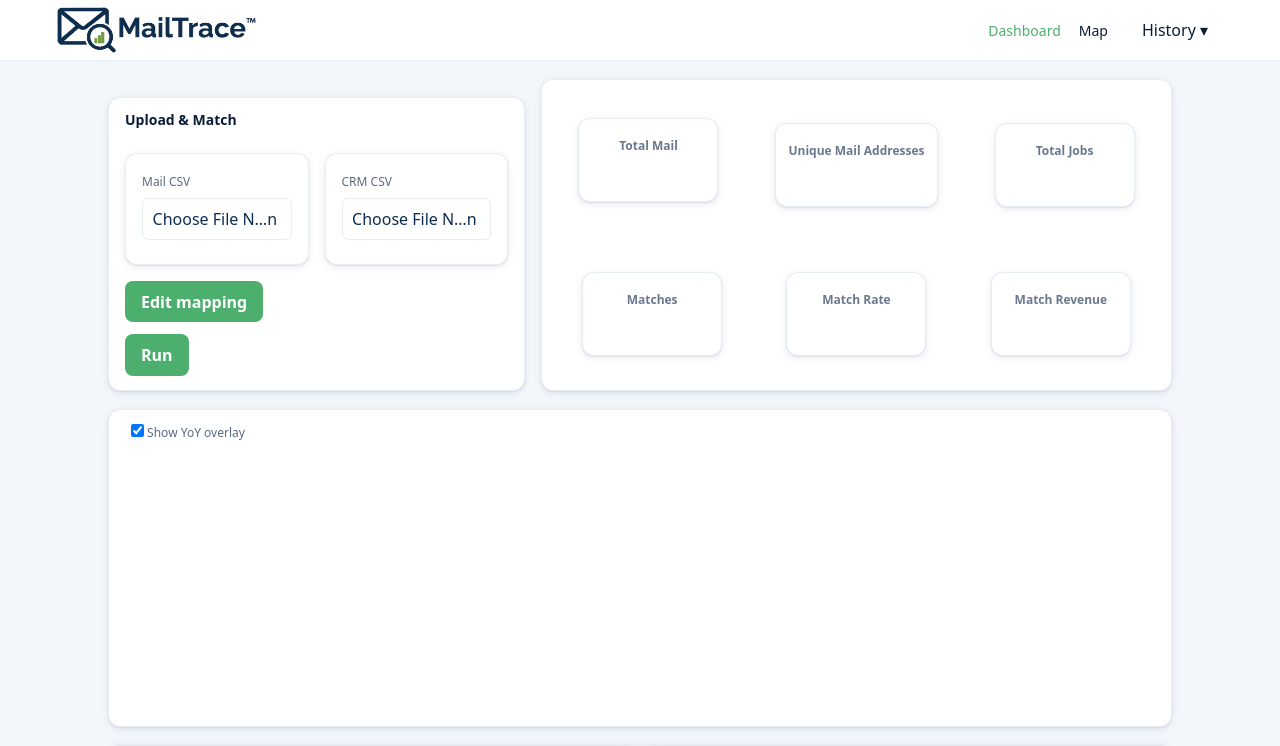
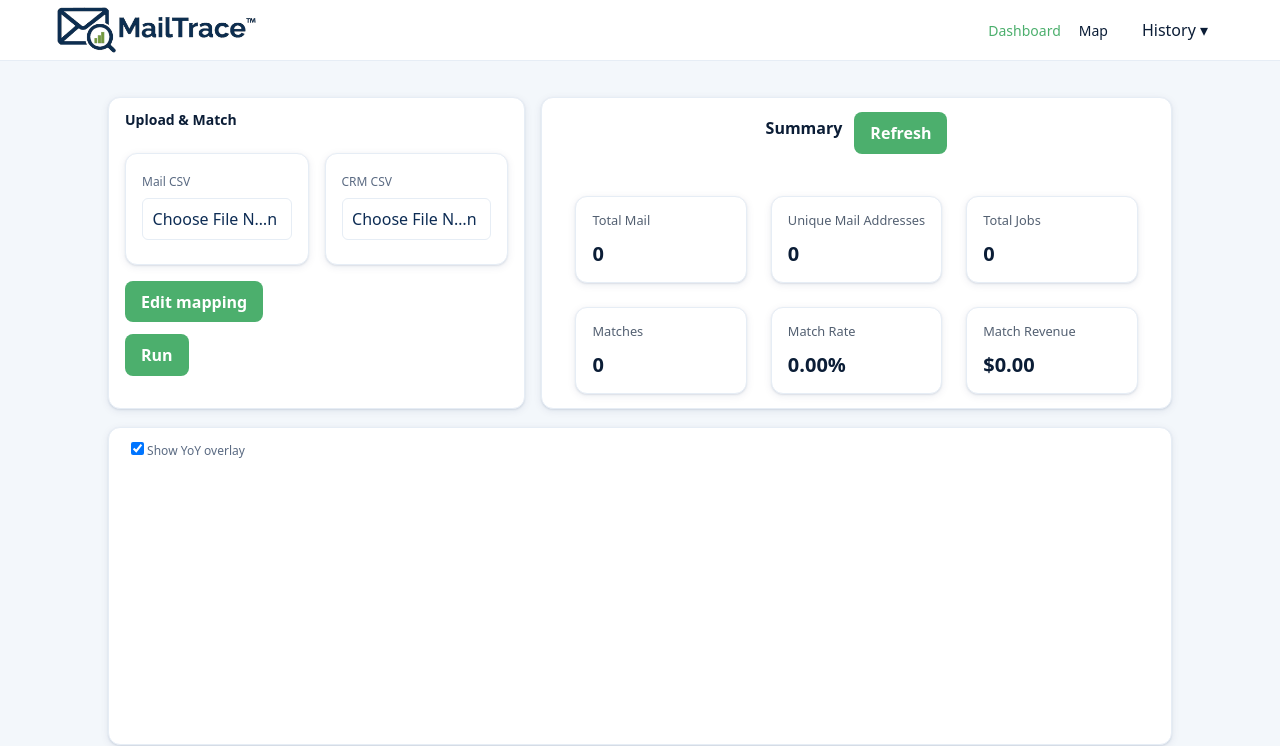
Before and after one commit to mailtrace-llc/client, a Vue app: page / in a window 1280 px wide. Shown: the top 746 px of the page. Built offline with nearby package versions, Linux system fonts and the light colour scheme; no server answers.

Commit message:
feat(kpi): add Vue KPI card wired to backend; fix uploads; keep legacy look; event-driven run flow; compute KPIs on read

```diff
--- /dev/null
+++ b/src/api/result.ts
@@ -0,0 +1,29 @@
+import { http } from "./http";
+
+export async function createRun(): Promise<string> {
+  const { data } = await http.post("/runs");
+  return data.run_id as string;
+}
+
+export type KPIs = {
+  total_mail?: number;
+  unique_mail_addresses?: number;
+  total_jobs?: number;
+  matches?: number;
+  match_rate?: number;       // 0..100 or 0..1 depending on backend — your DAO returns float %
+  match_revenue?: number;    // dollars
+  revenue_per_mailer?: number;
+  avg_ticket_per_match?: number;
+  median_days_to_convert?: number;
+};
+
+export type RunResult = {
+  run_id: string;
+  kpis: KPIs;
+  // graph/top_cities/top_zips also returned but unused in this demo
+};
+
+export async function getRunResult(runId: string): Promise<RunResult> {
+  const { data } = await http.get(`/runs/${runId}/result`);
+  return data as RunResult;
+}
--- a/src/components/KpiSummaryCard.vue
+++ b/src/components/KpiSummaryCard.vue
@@ -1,28 +1,115 @@
 <template>
-  <section class="section p-4">
-    <div class="card p-4">
-      <div class="kpi-grid">
-        <div class="kpi"><div class="l">Total Mail</div>            <div class="v">{{ fmt(kpis.total_mail) }}</div></div>
-        <div class="kpi"><div class="l">Unique Mail Addresses</div> <div class="v">{{ fmt(kpis.unique_addresses) }}</div></div>
-        <div class="kpi"><div class="l">Total Jobs</div>            <div class="v">{{ fmt(kpis.total_jobs) }}</div></div>
-        <div class="kpi"><div class="l">Matches</div>               <div class="v">{{ fmt(kpis.matches) }}</div></div>
-        <div class="kpi"><div class="l">Match Rate</div>            <div class="v">{{ fmt(kpis.match_rate) }}</div></div>
-        <div class="kpi"><div class="l">Match Revenue</div>         <div class="v">{{ fmt(kpis.match_revenue) }}</div></div>
+  <section class="section p-4 space-y-4" role="region" aria-label="KPI Summary">
+    <header class="flex items-center justify-between gap-3">
+      <h2 class="font-semibold text-base leading-tight flex-1 text-left">Summary</h2>
+      <div class="flex items-center gap-2 shrink-0">
+        <button class="btn" @click="reload" :disabled="loading">Refresh</button>
+      </div>
+    </header>
+
+    <div v-if="error" class="text-amber-600 text-sm">
+      <p class="mb-1">
+        <strong>Heads up:</strong> {{ niceError }}
+      </p>
+      <button class="btn" @click="reload" :disabled="loading">Try again</button>
+    </div>
+
+    <div v-else-if="loading" class="text-sm opacity-80">
+      Loading KPIs…
+    </div>
+
+    <!-- 1 / 2 / 3 columns, bigger gaps -->
+    <div v-else class="grid grid-cols-1 sm:grid-cols-2 lg:grid-cols-3 gap-4 md:gap-6">
+      <div class="cardlike p-4 md:p-5 h-full">
+        <div class="small text-muted">Total Mail</div>
+        <div class="text-xl font-semibold" data-kpi="mail">{{ n(k.total_mail) }}</div>
+      </div>
+      <div class="cardlike p-4 md:p-5 h-full">
+        <div class="small text-muted">Unique Mail Addresses</div>
+        <div class="text-xl font-semibold" data-kpi="uniqmail">{{ n(k.unique_mail_addresses) }}</div>
+      </div>
+      <div class="cardlike p-4 md:p-5 h-full">
+        <div class="small text-muted">Total Jobs</div>
+        <div class="text-xl font-semibold" data-kpi="crm">{{ n(k.total_jobs) }}</div>
+      </div>
+      <div class="cardlike p-4 md:p-5 h-full">
+        <div class="small text-muted">Matches</div>
+        <div class="text-xl font-semibold" data-kpi="matches">{{ n(k.matches) }}</div>
+      </div>
+      <div class="cardlike p-4 md:p-5 h-full">
+        <div class="small text-muted">Match Rate</div>
+        <div class="text-xl font-semibold" data-kpi="match_rate">{{ pct(k.match_rate) }}</div>
+      </div>
+      <div class="cardlike p-4 md:p-5 h-full">
+        <div class="small text-muted">Match Revenue</div>
+        <div class="text-xl font-semibold" data-kpi="match_revenue">{{ money(k.match_revenue) }}</div>
       </div>
     </div>
   </section>
 </template>
 
-<script setup>
-import { storeToRefs } from "pinia";
-import { useMatchRun } from "@/stores/matchRun";
-const { kpis } = storeToRefs(useMatchRun());
+<script setup lang="ts">
+import { computed, onMounted, onBeforeUnmount } from "vue";
+import { useKpiStore } from "@/stores/useKpiStore";
 
-function fmt(v) {
-  if (v == null || v === "") return "—";
-  if (typeof v === "number" && v >= 1_000_000) return (v/1_000_000).toFixed(1) + "M";
-  if (typeof v === "number" && v >= 1_000)     return (v/1_000).toFixed(1) + "k";
-  if (typeof v === "number") return v.toLocaleString();
-  return String(v);
+const props = defineProps<{
+  runId?: string;
+}>();
+
+const kpis = useKpiStore();
+
+const k = computed(() => kpis.kpis ?? {});
+const loading = computed(() => kpis.loading);
+const error = computed(() => kpis.error);
+
+const niceError = computed(() => {
+  if (!error.value) return "";
+  if (error.value === "not_ready") return "This run isn’t finished yet — kick off matching or refresh after it completes.";
+  return error.value;
+});
+
+function n(v?: number) { return (Number(v || 0)).toLocaleString(); }
+function pct(v?: number) {
+  if (v == null) return "0.00%";
+  // DAO returns float; if backend is already percentage (e.g., 42.1) keep it;
+  // if it’s a 0..1 ratio, multiply. We auto-detect.
+  const raw = Number(v);
+  const asPct = raw <= 1 ? raw * 100 : raw;
+  return `${asPct.toFixed(2)}%`;
 }
+function money(v?: number) {
+  const num = Number(v || 0);
+  try { return num.toLocaleString(undefined, { style: "currency", currency: "USD", maximumFractionDigits: 2 }); }
+  catch { return `$${num.toFixed(2)}`; }
+}
+
+async function reload() {
+  // Prefer the prop if present; otherwise use the last run id the store fetched.
+  const id = props.runId || kpis.runId;
+  if (id) await kpis.fetch(id);
+}
+
+// 1) Autofetch once on mount if a runId was provided.
+// 2) Then rely on the global 'mt:run-completed' event to fetch after future runs finish.
+function onRunCompleted(e: any) {
+  const id = e?.detail?.run_id as string | undefined;
+  if (id) kpis.fetch(id);
+}
+
+onMounted(() => {
+  if (props.runId) kpis.fetch(props.runId);
+  window.addEventListener('mt:run-completed', onRunCompleted as EventListener);
+});
+
+onBeforeUnmount(() => {
+  window.removeEventListener('mt:run-completed', onRunCompleted as EventListener);
+});
 </script>
+
+<style scoped>
+
+.small { font-size: .8rem; }
+.text-muted { opacity: .7; }
+.cardlike { background: var(--surface-color); border: 1px solid var(--line-color); border-radius: 12px; box-shadow: var(--elev-1); }
+.section { background: var(--surface-color); border: 1px solid var(--line-color); border-radius: 12px; box-shadow: var(--elev-1); }
+</style>
--- a/src/pages/Dashboard.vue
+++ b/src/pages/Dashboard.vue
@@ -1,11 +1,11 @@
-<!-- client/src/pages/Dashboard.vue -->
 <script setup lang="ts">
 import { ref, onMounted, onBeforeUnmount } from 'vue'
 import { useRoute, useRouter } from 'vue-router'
 import ModalUploadGuard from '@/components/ModalUploadGuard.vue'
 import ModalMappingRequired from '@/components/ModalMappingRequired.vue'
+import UploadCard from '@/components/UploadCard.vue'
+import KpiSummaryCard from '@/components/KpiSummaryCard.vue'
 import { useUploadGuard } from '@/composables/useUploadGuard'
-import UploadCard from '@/components/UploadCard.vue'
 import { useLoader } from '@/stores/loader'
 
 declare global {
@@ -26,6 +26,9 @@ useUploadGuard(() => (showUploadGuard.value = true))
 // Mapping modal state
 const showMapping = ref(false)
 const missing = ref<Record<string, string[]>>({})
+
+// expose run id for KPI component
+const runId = ref<string>('')
 
 // ---- UI handlers ------------------------------------------------------------
 
@@ -58,9 +61,19 @@ onMounted(async () => {
 
   const onRunCompleted = (e: any) => {
     console.info('EVT mt:run-completed', e?.detail)
-    // Manual-only policy: don’t auto-hide, just mark done
+    // Update loader
     loader.setProgress(100)
     loader.setMessage('Run complete')
+    // Push the finished run id so KPI card can fetch /result
+    const id = e?.detail?.run_id as string | undefined
+    if (id) {
+      runId.value = id
+      // reflect in global ctx for legacy consumers
+      window.MT_CONTEXT = { ...(window.MT_CONTEXT || {}), run_id: id }
+      // make the URL shareable/bookmarkable
+      const q = { ...route.query, run_id: id }
+      router.replace({ path: route.path, query: q })
+    }
   }
 
   const onOpenMapper = (e: any) => {
@@ -80,12 +93,11 @@ onMounted(async () => {
   ;(window as any).__onRunCompleted = onRunCompleted
   ;(window as any).__onOpenMapper = onOpenMapper
 
-  // Initialize run id in URL + MT_CONTEXT
-  const runId = (route.query.run_id as string) || ''
-  if (runId && route.query.run_id !== runId) {
-    router.replace({ path: route.path, query: { ...route.query, run_id: runId } })
+  const qRunId = (route.query.run_id as string) || ''
+  if (qRunId) {
+    window.MT_CONTEXT = { ...(window.MT_CONTEXT || {}), run_id: qRunId }
+    runId.value = qRunId
   }
-  window.MT_CONTEXT = { ...(window.MT_CONTEXT || {}), run_id: runId }
 
   // DEBUG console hooks
   ;(window as any).MT_DEBUG = {
@@ -94,7 +106,7 @@ onMounted(async () => {
     lock: () => loader.lock(),
     unlock: () => loader.unlock(),
     openMapper: (miss = {}) =>
-      window.dispatchEvent(new CustomEvent('mt:open-mapper', { detail: { run_id: runId, missing: miss } })),
+      window.dispatchEvent(new CustomEvent('mt:open-mapper', { detail: { run_id: qRunId, missing: miss } })),
   }
 })
 
@@ -120,22 +132,16 @@ onBeforeUnmount(() => {
         @mapping-required="onMappingRequired"
       />
 
-      <!-- KPI bar -->
-      <div
+      <!-- KPI bar (Vue component, preserves legacy look/spacing via id/class/style) -->
+      <KpiSummaryCard
+        id="cmp-kpis"
         class="card row"
-        id="cmp-kpis"
         style="flex:3 1 520px; min-width:320px; align-items:center; justify-content:space-around"
-      >
-        <div class="kpi"><div class="v" data-kpi="mail"></div><div class="l">Total Mail</div></div>
-        <div class="kpi"><div class="v" data-kpi="uniqmail"></div><div class="l">Unique Mail Addresses</div></div>
-        <div class="kpi"><div class="v" data-kpi="crm"></div><div class="l">Total Jobs</div></div>
-        <div class="kpi"><div class="v" data-kpi="matches"></div><div class="l">Matches</div></div>
-        <div class="kpi"><div class="v" data-kpi="rate"></div><div class="l">Match Rate</div></div>
-        <div class="kpi"><div class="v" data-kpi="revenue"></div><div class="l">Match Revenue</div></div>
-      </div>
+        :run-id="runId"
+      />
     </div>
 
-    <!-- Chart -->
+    <!-- Chart (legacy for now) -->
     <div class="section card" id="cmp-graph">
       <div class="yoy yoy-btn">
         <label><input id="yoyToggle" type="checkbox" checked> Show YoY overlay</label>
@@ -143,7 +149,7 @@ onBeforeUnmount(() => {
       <canvas id="chart" width="1000" height="260"></canvas>
     </div>
 
-    <!-- Top lists -->
+    <!-- Top lists (legacy for now) -->
     <div class="row section" id="cmp-top">
       <div class="card" style="flex:1 1 360px">
         <div style="font-weight:600;margin-bottom:8px">Top Cities</div>
@@ -170,7 +176,7 @@ onBeforeUnmount(() => {
       </div>
     </div>
 
-    <!-- Summary table -->
+    <!-- Summary table (legacy for now) -->
     <div class="section card" id="cmp-summary">
       <div style="font-weight:600;margin-bottom:8px">Summary</div>
       <div class="table-wrap">
--- /dev/null
+++ b/src/stores/useKpiStore.ts
@@ -0,0 +1,55 @@
+import { defineStore } from "pinia";
+import { getRunResult, type KPIs } from "@/api/result"; // remove createRun import
+
+type State = {
+  runId: string | null;
+  loading: boolean;
+  error: string | null;
+  kpis: KPIs | null;
+};
+
+export const useKpiStore = defineStore("kpi", {
+  state: (): State => ({
+    runId: null,
+    loading: false,
+    error: null,
+    kpis: null,
+  }),
+  actions: {
+    // Only accept an existing run id (from props/SSE). Don't create.
+    async ensureRun(runId?: string): Promise<boolean> {
+      if (runId) this.runId = runId;
+      return !!this.runId;
+    },
+
+    async fetch(runId?: string) {
+      const hasId = await this.ensureRun(runId);
+      if (!hasId) {
+        // nothing to do; keep the card empty without error
+        this.kpis = null;
+        this.error = null;
+        return;
+      }
+
+      this.loading = true;
+      this.error = null;
+
+      try {
+        const res = await getRunResult(this.runId!);
+        this.kpis = res.kpis || {};
+      } catch (e: any) {
+        // If backend returns 409 not_ready, treat it as "not ready yet", not as an error.
+        const status = e?.response?.status ?? e?.status;
+        const msg = e?.response?.data?.error || e?.message;
+        if (status === 409 || msg === "not_ready") {
+          this.error = null;     // don't show warning UI
+          this.kpis = null;      // keep it blank
+        } else {
+          this.error = msg || "Unable to load KPIs";
+        }
+      } finally {
+        this.loading = false;
+      }
+    }
+  }
+});
```
Also changed, not shown: src/api/http.ts (+48 -12 lines).
